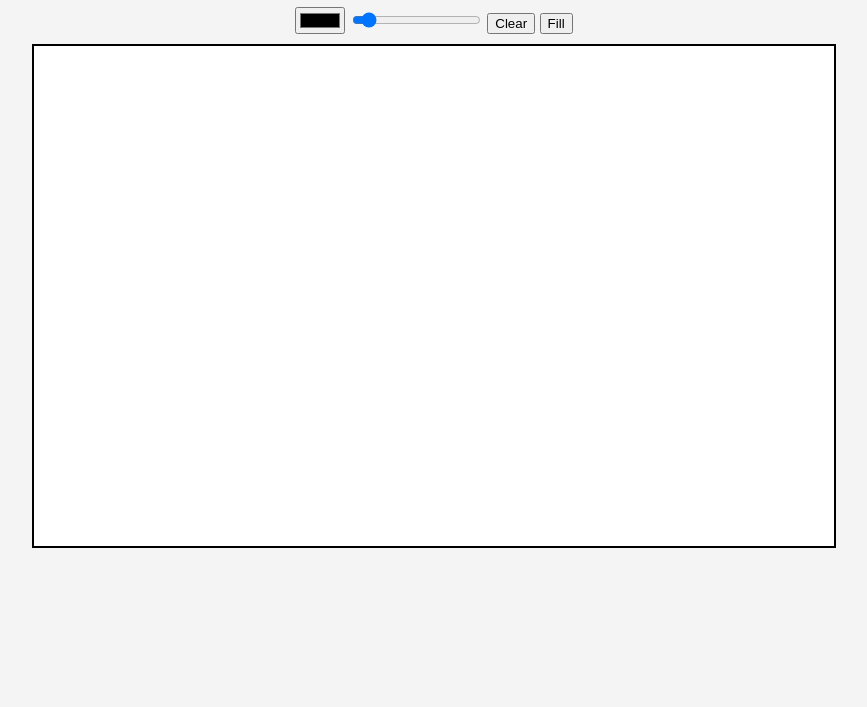
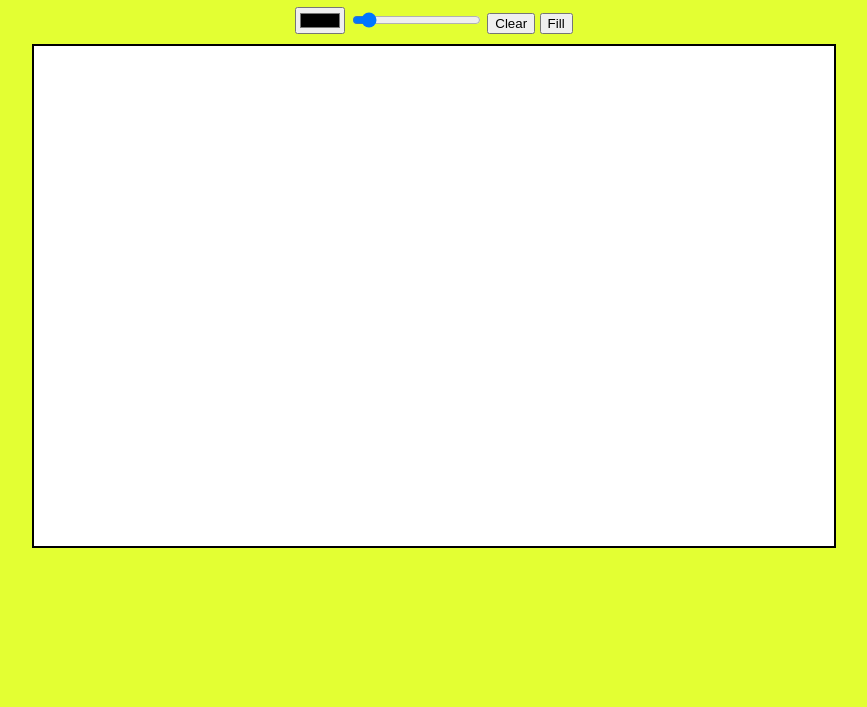
Before and after one commit to ultraRAPIDfire/container, a plain HTML site: page index.html in a window 1280 px wide. Shown: the part 93-800 px from the top of the page, without its empty margins (206-1073 px from the left). Drawn offline with Linux system fonts and the light colour scheme.

Commit message:
Update container101.css

```diff
--- a/container101.css
+++ b/container101.css
@@ -1,7 +1,7 @@
 body {
     font-family: Arial, sans-serif;
     text-align: center;
-    background-color: #f4f4f4;
+    background-color: #e3ff33;
     margin: 0;
     padding: 20px;
   }
```
